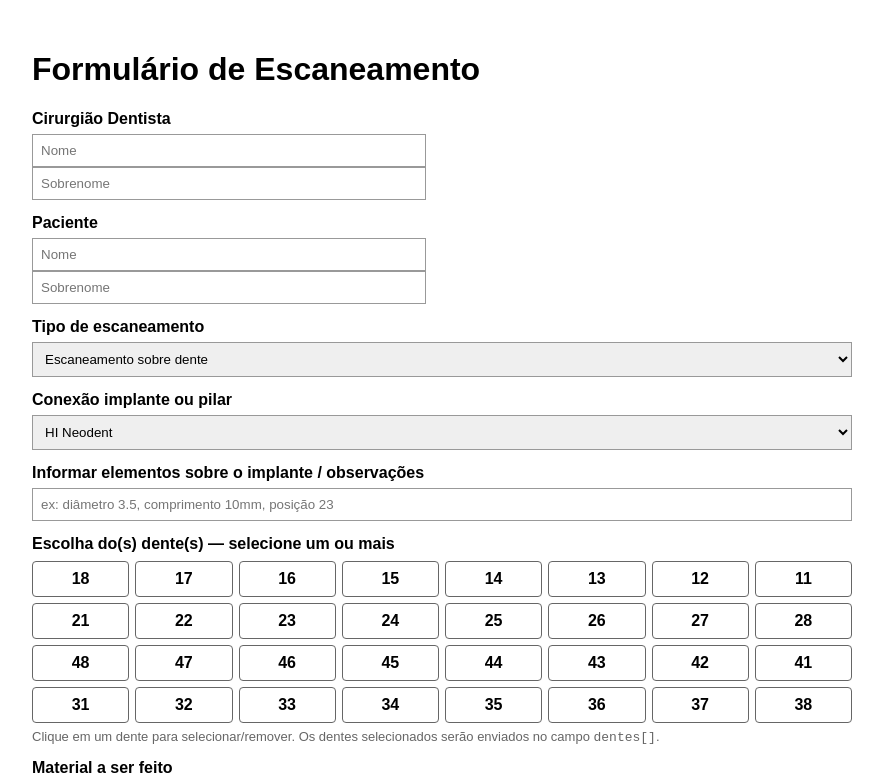
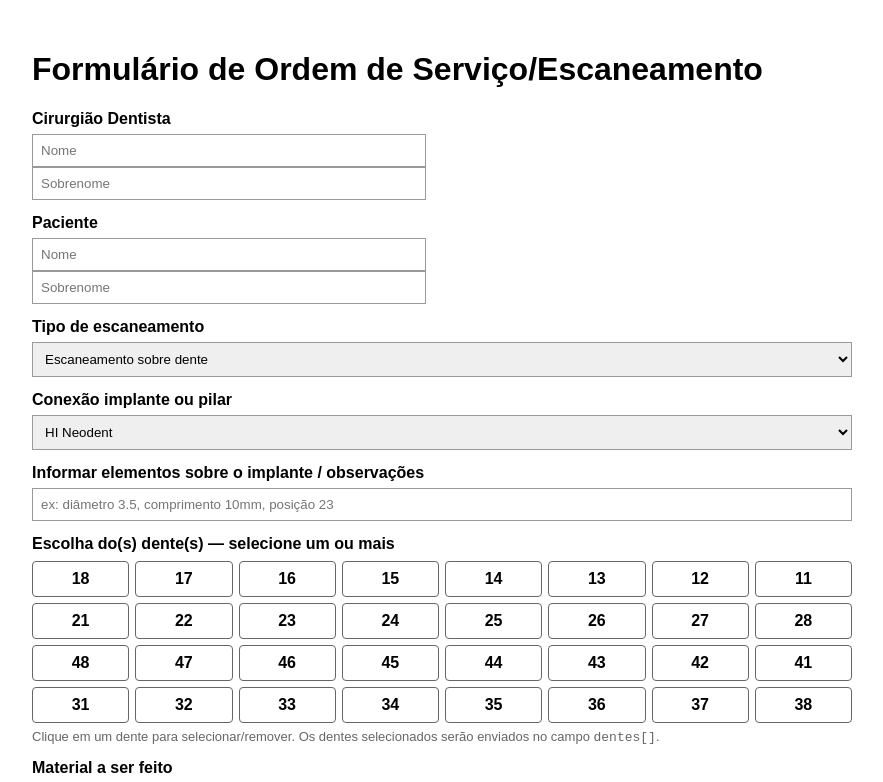
Before and after one commit to Smiletech3D/scan-smiletech, a Next.js app: page /new-scan in a window 1280 px wide. Shown: the top 782 px of the page, without its empty margins (198-1081 px from the left). Built offline with nearby package versions, Linux system fonts and the light colour scheme.

Commit message:
Update new-scan.jsx

```diff
--- a/pages/new-scan.jsx
+++ b/pages/new-scan.jsx
@@ -193,7 +193,7 @@ export default function NewScan() {
 
   return (
     <div style={styles.container}>
-      <h1 style={{ fontSize: 32 }}>Formulário de Escaneamento</h1>
+      <h1 style={{ fontSize: 32 }}>Formulário de Ordem de Serviço/Escaneamento</h1>
 
       <form onSubmit={handleSubmit}>
         <div style={styles.fieldRow}>
```
